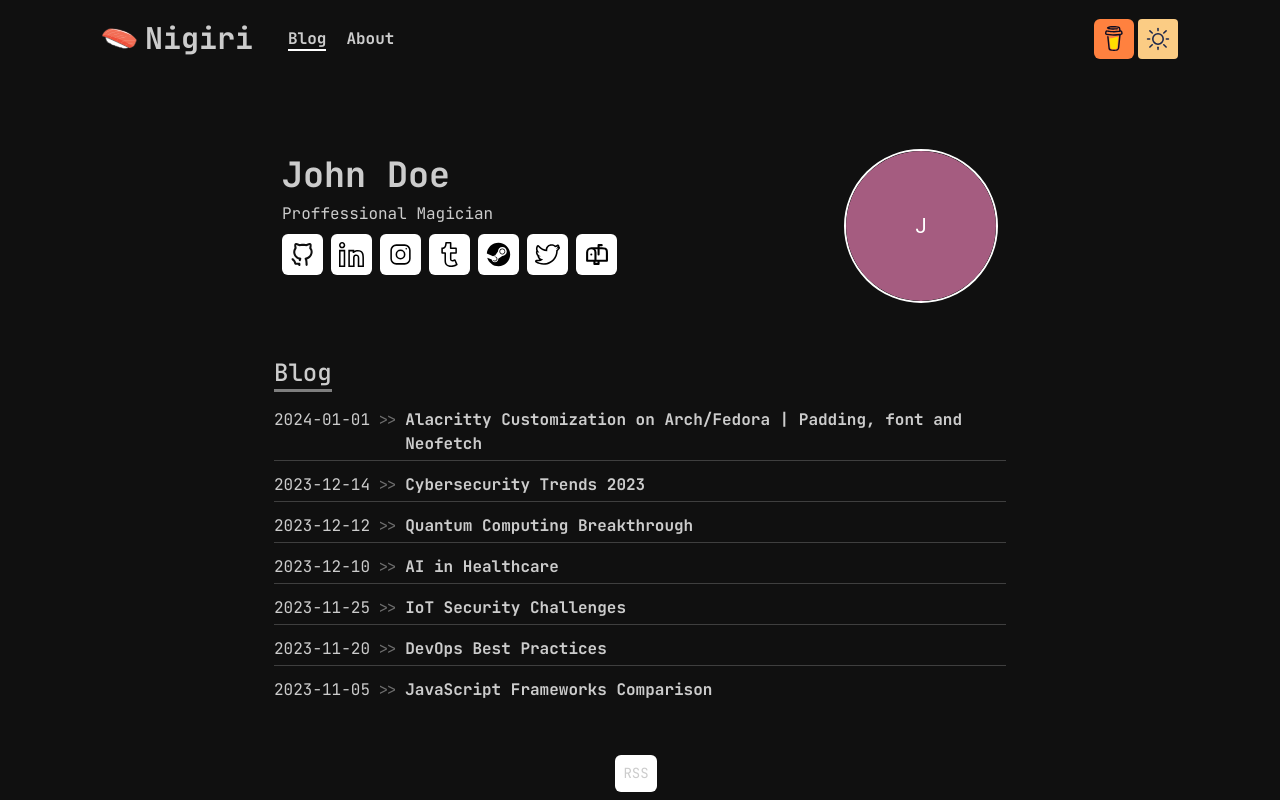
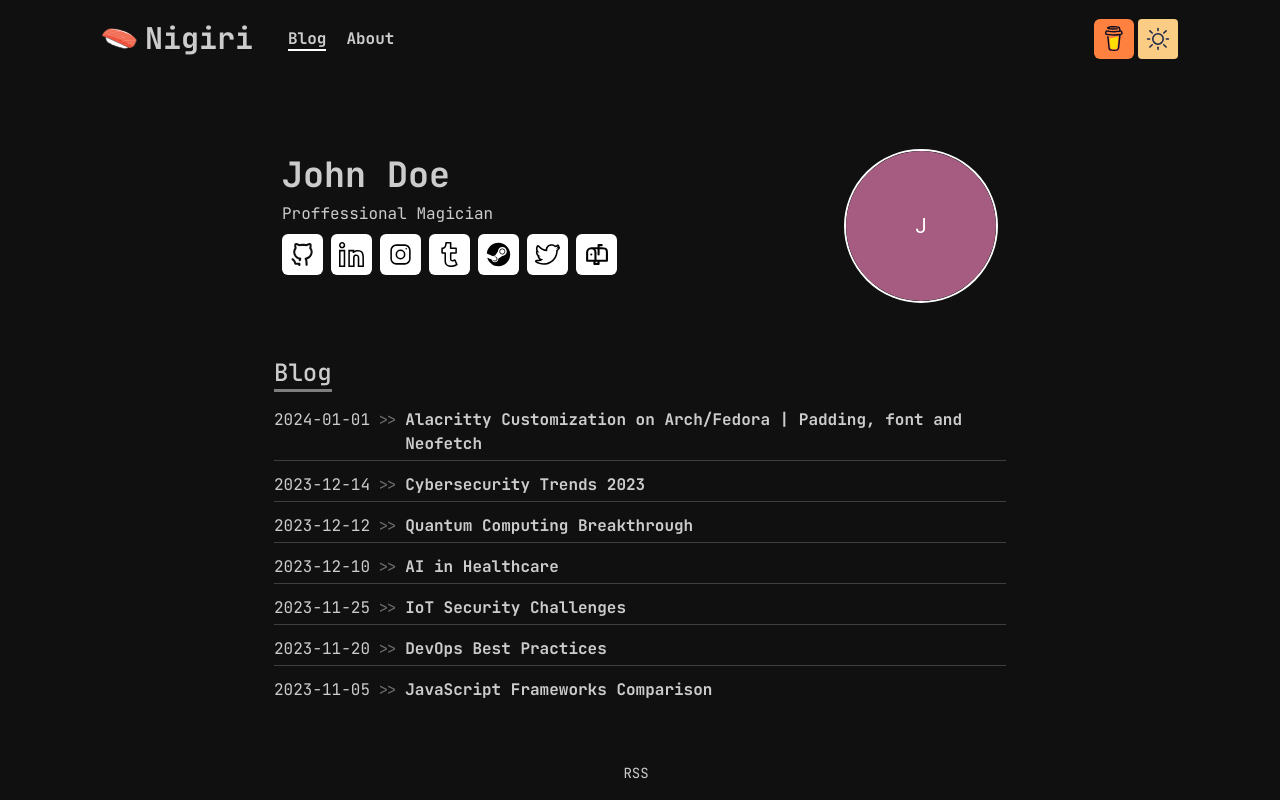
Before and after one commit to devnyxie/nigiri, a Next.js app: page / in a window 1280 px wide. Built offline with nearby package versions, Linux system fonts and the light colour scheme.

Commit message:
Update Footer.js

```diff
--- a/components/footer/Footer.js
+++ b/components/footer/Footer.js
@@ -9,7 +9,7 @@ function Footer() {
         <Link
           href="/api/feed.xml"
           target="_blank"
-          className="bg-white p-2 rounded-2 me-2 animated-link"
+          className="p-2 rounded-2 me-2 animated-link"
         >
           <div className='text'>RSS</div>
         </Link>
```
